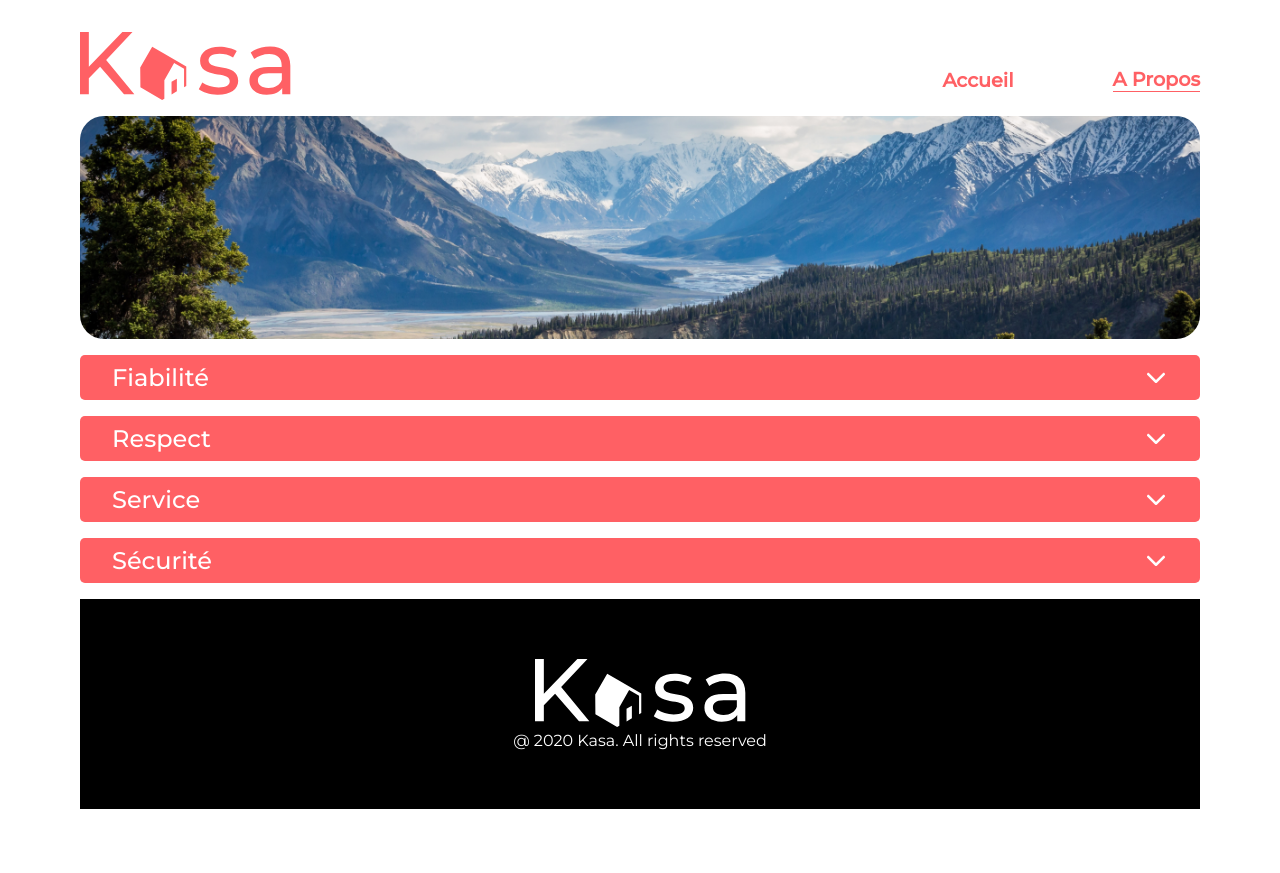
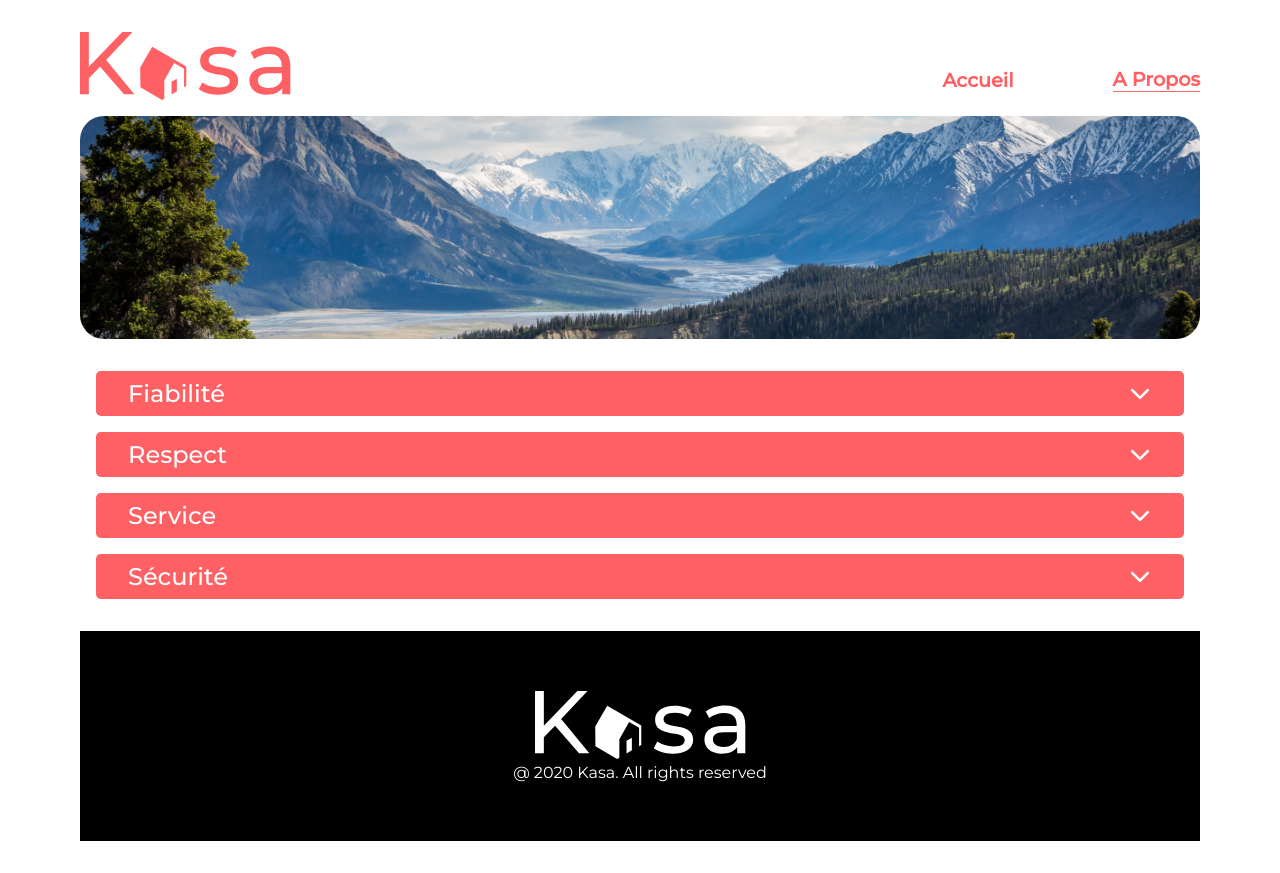
Before and after one commit to FlorenceMARTIN79/Martin_Florence_kasa_creationAppliWebReact, a React (Create React App) app: page /APropos in a window 1280 px wide. Before the commit the page ends 841 px from the top, so only its background shows below. Built offline with nearby package versions, Linux system fonts and the light colour scheme; a web font is replaced by a local one.

Commit message:
finalization of the favicon display

```diff
--- a/public/index.html
+++ b/public/index.html
@@ -15,7 +15,7 @@
       name="description"
       content="Web site created using create-react-app"
     />
-    <link rel="apple-touch-icon" href="%PUBLIC_URL%/logo192.png" />
+
     <!--
       manifest.json provides metadata used when your web app is installed on a
       user's mobile device or desktop. See https://developers.google.com/web/fundamentals/web-app-manifest/
--- a/src/components/Rating/rating.module.css
+++ b/src/components/Rating/rating.module.css
@@ -16,7 +16,6 @@
     position: absolute;
     top: 0;
     z-index: 2;
-
     width: 100%;
     display: flex;
     justify-content: space-between;
--- a/src/pages/APropos/index.jsx
+++ b/src/pages/APropos/index.jsx
@@ -13,7 +13,7 @@
                         className={styles.aProposImg}
                     />
                 </header>
-                <main>
+                <main className={styles.aProposMain}>
                     <Collapse label="Fiabilité">
                         <p>
                             Les annonces postées sur Kasa garantissent une
```
Also changed, not shown: public/logo192.png (deleted), public/manifest.json.
